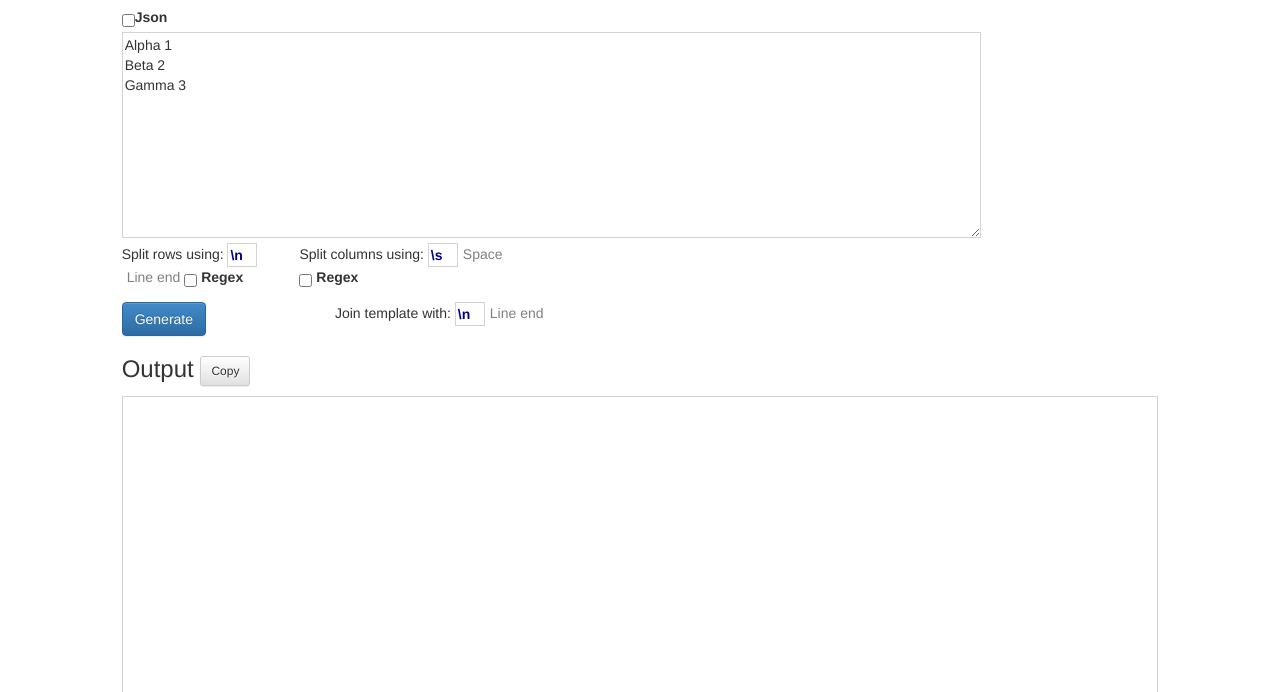
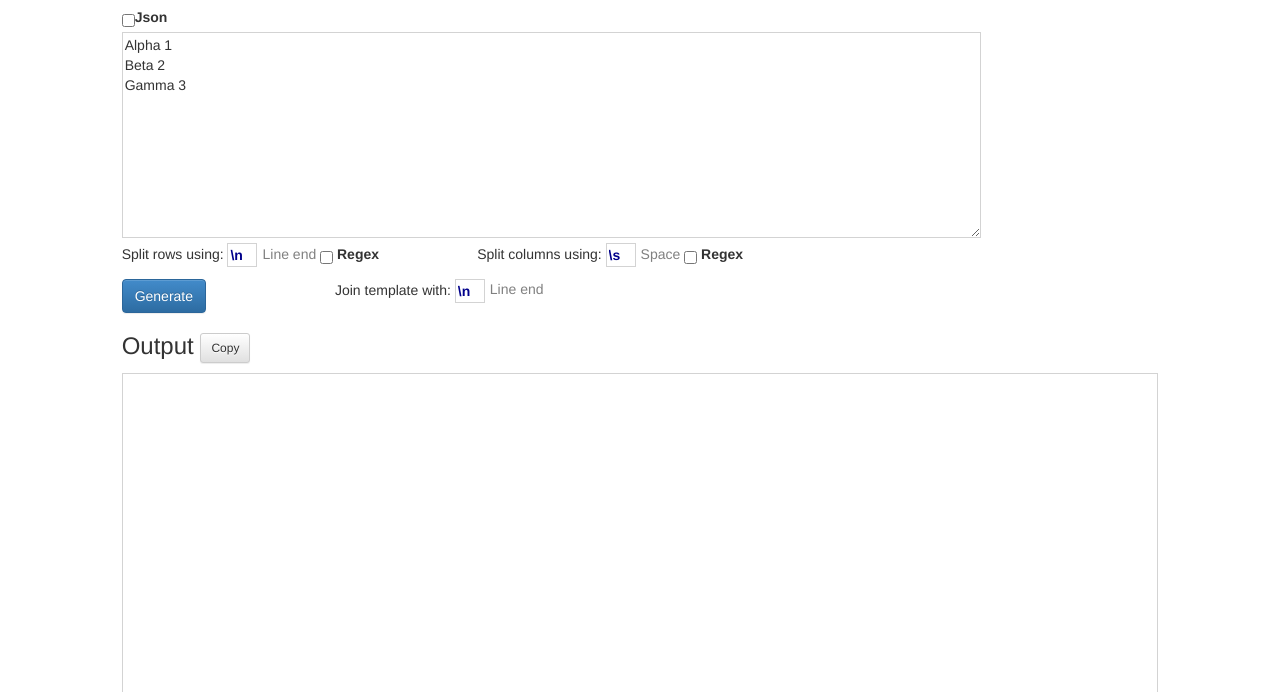
Before and after one commit to BorisLevitskiy/jet, a plain HTML site: page index.html in a window 1280 px wide. Both pictures are taken after a click on the tab "Data". Shown: the part 108-800 px from the top of the page. Drawn offline with Linux system fonts and the light colour scheme.

Commit message:
Fixed minor layout bug

```diff
--- a/index.html
+++ b/index.html
@@ -109,12 +109,12 @@
 
                 <!-- Data Config -->
                 <div class="row" ng-hide="config.isJson">
-                    <div class="col-lg-2">
+                    <div class="col-lg-4">
                         Split rows using:
                         <input type="text" data-ng-model="config.dataRowSeparator" jet-symbol-edit="">
                         <label><input type="checkbox" ng-model="config.dataRowSeparatorRegex"> Regex</label>
                     </div>
-                    <div class="col-lg-3">
+                    <div class="col-lg-4">
                         Split columns using:
                         <input type="text" data-ng-model="config.dataColumnSeparator" jet-symbol-edit="">
                         <label><input type="checkbox" ng-model="config.dataColumnSeparatorRegex"> Regex</label>
```
